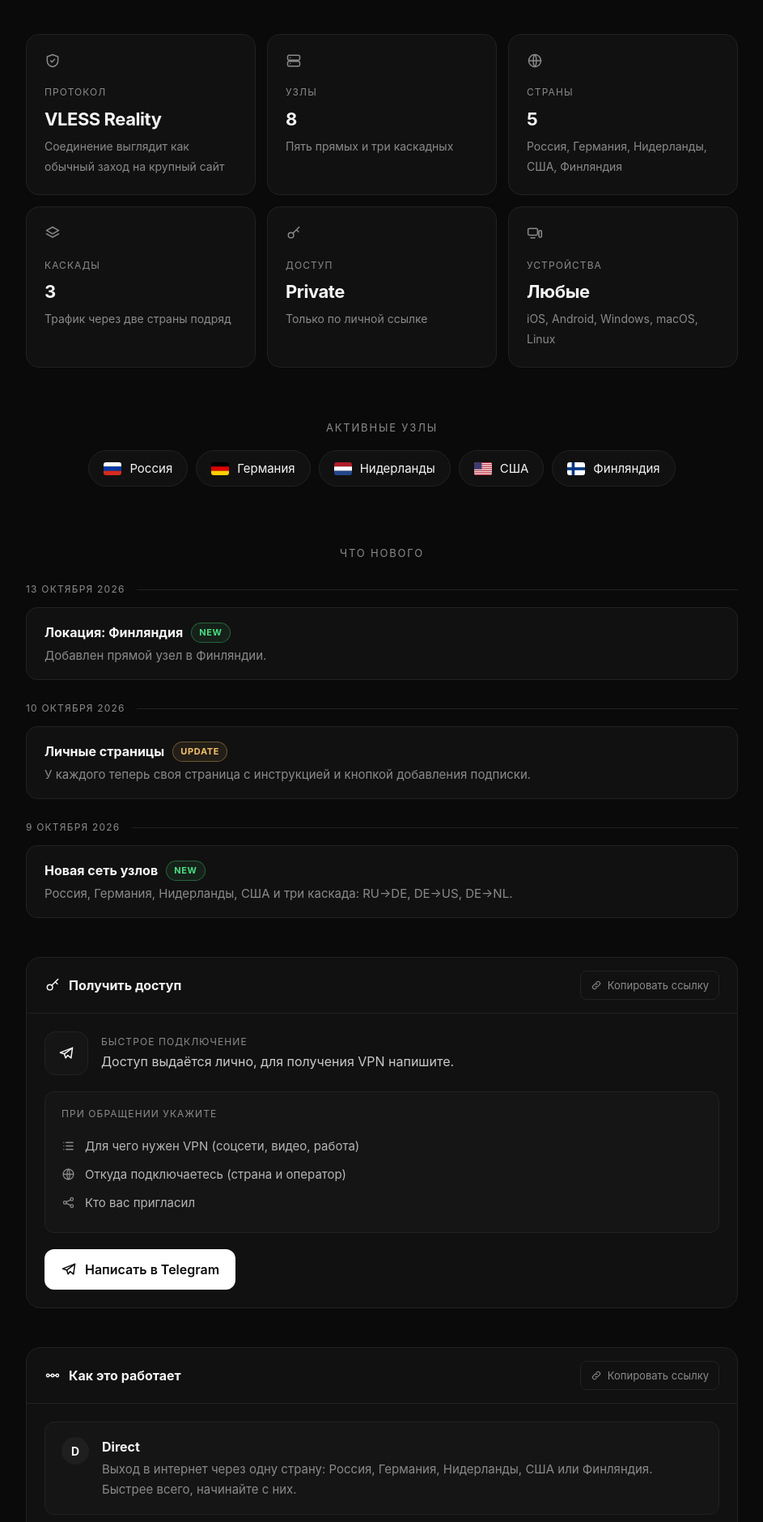
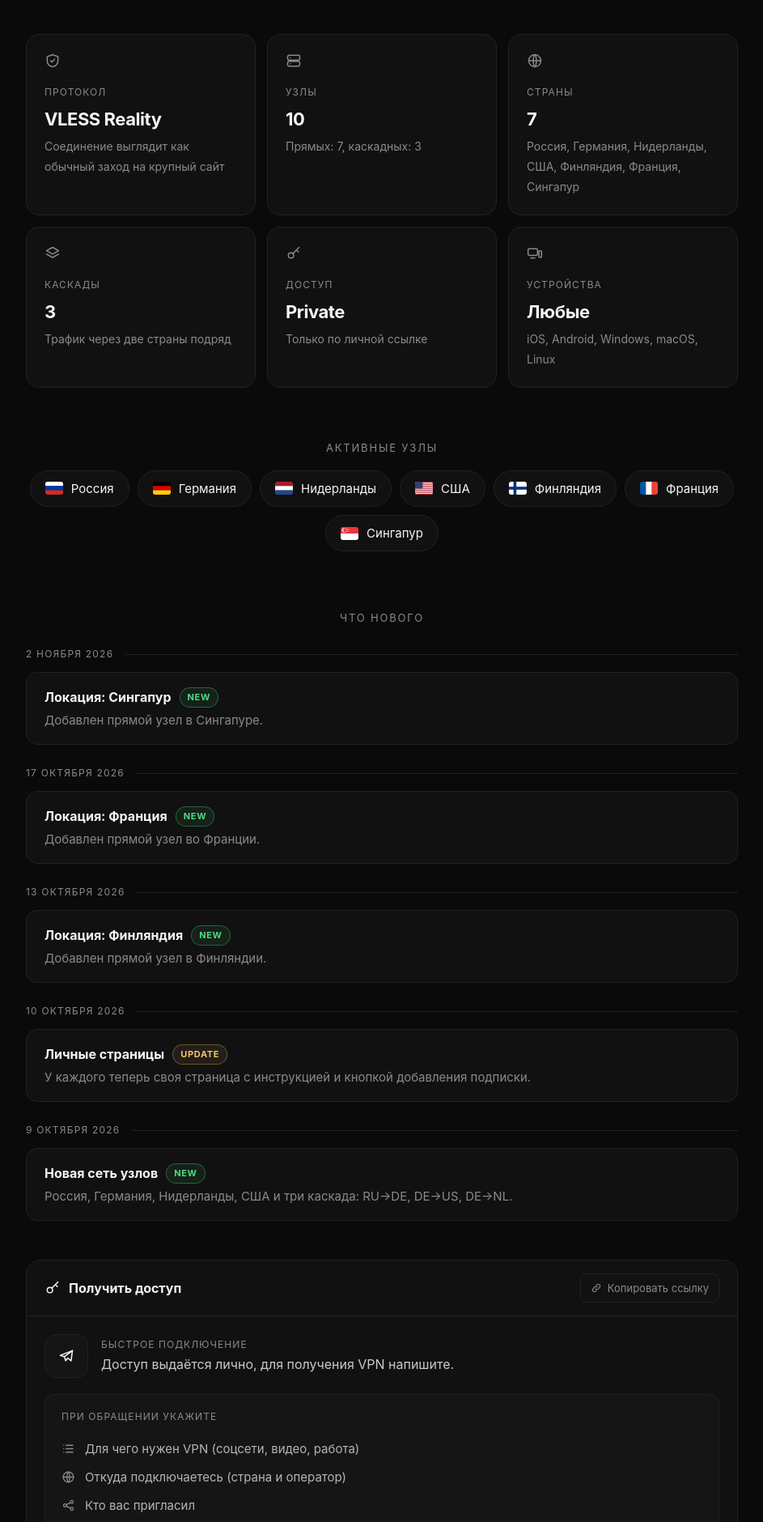
Before and after one commit to CatMan2890/Minehard-site.github.io, a plain HTML site: page index.html in a window 1280 px wide. Shown: the part 280-2160 px from the top of the page at 81% size, without its empty margins (168-1111 px from the left). Drawn offline with Linux system fonts and the light colour scheme.

Commit message:
Add files via upload

```diff
--- a/index.html
+++ b/index.html
@@ -88,6 +88,8 @@ a:focus-visible,button:focus-visible{outline:2px solid #fff;outline-offset:2px}
 <symbol id="f-de" viewBox="0 0 22 16"><rect width="22" height="5.4" fill="#000"/><rect y="5.3" width="22" height="5.4" fill="#d00"/><rect y="10.6" width="22" height="5.4" fill="#ffce00"/></symbol>
 <symbol id="f-nl" viewBox="0 0 22 16"><rect width="22" height="5.4" fill="#ae1c28"/><rect y="5.3" width="22" height="5.4" fill="#fff"/><rect y="10.6" width="22" height="5.4" fill="#21468b"/></symbol>
 <symbol id="f-fi" viewBox="0 0 22 16"><rect width="22" height="16" fill="#fff"/><rect y="6.2" width="22" height="3.6" fill="#003580"/><rect x="5.6" width="3.6" height="16" fill="#003580"/></symbol>
+<symbol id="f-fr" viewBox="0 0 22 16"><rect width="7.4" height="16" fill="#0055a4"/><rect x="7.3" width="7.4" height="16" fill="#fff"/><rect x="14.6" width="7.4" height="16" fill="#ef4135"/></symbol>
+<symbol id="f-sg" viewBox="0 0 22 16"><rect width="22" height="8" fill="#ef3340"/><rect y="8" width="22" height="8" fill="#fff"/><circle cx="4.6" cy="4" r="2.7" fill="#fff"/><circle cx="5.6" cy="4" r="2.5" fill="#ef3340"/><g fill="#fff"><circle cx="8" cy="2.1" r=".55"/><circle cx="9.6" cy="3.5" r=".55"/><circle cx="9" cy="5.5" r=".55"/><circle cx="7" cy="5.5" r=".55"/><circle cx="6.4" cy="3.5" r=".55"/></g></symbol>
 <symbol id="f-us" viewBox="0 0 22 16"><rect width="22" height="16" fill="#fff"/><g fill="#b22234"><rect width="22" height="1.23"/><rect y="2.46" width="22" height="1.23"/><rect y="4.92" width="22" height="1.23"/><rect y="7.38" width="22" height="1.23"/><rect y="9.85" width="22" height="1.23"/><rect y="12.3" width="22" height="1.23"/><rect y="14.77" width="22" height="1.23"/></g><rect width="9.4" height="8.6" fill="#3c3b6e"/></symbol>
 </defs></svg>
 <div class="w">
@@ -95,16 +97,14 @@ a:focus-visible,button:focus-visible{outline:2px solid #fff;outline-offset:2px}
 <p class="tl">Личная ссылка, несколько стран и каскады. Подключение занимает минуту.</p></section>
 <div class="grid">
 <div class="st rv"><svg class="ic"><use href="#i-shield"/></svg><small>Протокол</small><b>VLESS Reality</b><span>Соединение выглядит как обычный заход на крупный сайт</span></div>
-<div class="st rv"><svg class="ic"><use href="#i-srv"/></svg><small>Узлы</small><b>8</b><span>Пять прямых и три каскадных</span></div>
-<div class="st rv"><svg class="ic"><use href="#i-globe"/></svg><small>Страны</small><b>5</b><span>Россия, Германия, Нидерланды, США, Финляндия</span></div>
-<div class="st rv"><svg class="ic"><use href="#i-layers"/></svg><small>Каскады</small><b>3</b><span>Трафик через две страны подряд</span></div>
+<div class="st rv"><svg class="ic"><use href="#i-srv"/></svg><small>Узлы</small><b id="s-n">0</b><span id="s-nd"></span></div>
+<div class="st rv"><svg class="ic"><use href="#i-globe"/></svg><small>Страны</small><b id="s-c">0</b><span id="s-cd"></span></div>
+<div class="st rv"><svg class="ic"><use href="#i-layers"/></svg><small>Каскады</small><b id="s-k">0</b><span>Трафик через две страны подряд</span></div>
 <div class="st rv"><svg class="ic"><use href="#i-key"/></svg><small>Доступ</small><b>Private</b><span>Только по личной ссылке</span></div>
 <div class="st rv"><svg class="ic"><use href="#i-dev"/></svg><small>Устройства</small><b>Любые</b><span>iOS, Android, Windows, macOS, Linux</span></div>
 </div>
 <div class="lb">Активные узлы</div>
-<div class="chips rv">
-<span class="chip"><svg class="fl"><use href="#f-ru"/></svg>Россия</span><span class="chip"><svg class="fl"><use href="#f-de"/></svg>Германия</span><span class="chip"><svg class="fl"><use href="#f-nl"/></svg>Нидерланды</span><span class="chip"><svg class="fl"><use href="#f-us"/></svg>США</span><span class="chip"><svg class="fl"><use href="#f-fi"/></svg>Финляндия</span>
-</div>
+<div class="chips rv" id="chips"></div>
 <div class="lb" style="margin-top:72px">Что нового</div>
 <div id="news"></div>
 
@@ -117,8 +117,8 @@ a:focus-visible,button:focus-visible{outline:2px solid #fff;outline-offset:2px}
 <div id="cta"></div></div></div>
 
 <div class="pn rv" id="how"><div class="ph"><h3><svg class="ic"><use href="#i-flow"/></svg>Как это работает</h3><button class="cl" data-id="how"><svg class="ic"><use href="#i-link"/></svg><span>Копировать ссылку</span></button></div><div class="pb">
-<div class="sp"><i>D</i><div><b>Direct</b><span>Выход в интернет через одну страну: Россия, Германия, Нидерланды, США или Финляндия. Быстрее всего, начинайте с них.</span></div></div>
-<div class="sp"><i>C</i><div><b>Cascade</b><span>Трафик идёт через две страны подряд: Россия → Германия, Германия → США, Германия → Нидерланды. Медленнее, но выручает, когда прямые узлы режутся.</span></div></div>
+<div class="sp"><i>D</i><div><b>Direct</b><span>Выход в интернет через одну страну: <span id="dir-list"></span>. Быстрее всего, начинайте с них.</span></div></div>
+<div class="sp"><i>C</i><div><b>Cascade</b><span>Трафик идёт через две страны подряд: <span id="casc-text"></span>. Медленнее, но выручает, когда прямые узлы режутся.</span></div></div>
 </div></div>
 
 <div class="pn rv" id="fix"><div class="ph"><h3><svg class="ic"><use href="#i-wrench"/></svg>Если что-то не так</h3><button class="cl" data-id="fix"><svg class="ic"><use href="#i-link"/></svg><span>Копировать ссылку</span></button></div><div class="pb">
@@ -143,15 +143,30 @@ a:focus-visible,button:focus-visible{outline:2px solid #fff;outline-offset:2px}
 (function(){
 /* НАСТРОЙКИ: впишите ссылку на Telegram, почту и ведите список обновлений */
 var C={
- tg:'t.me/catserv_vpn_bot',
- mail:'vpn.support@catserv.space',
+ tg:'',
+ mail:'',
+ /* страны с прямыми узлами: [код, название]. Флаг берётся из #f-код, иначе показывается код */
+ countries:[['RU','Россия'],['DE','Германия'],['NL','Нидерланды'],['US','США'],['FI','Финляндия'],['FR','Франция'],['SG','Сингапур']],
+ /* каскады: [вход, выход]. Удалите строку, если каскада нет */
+ cascades:[['RU','DE'],['DE','US'],['DE','NL']],
  news:[
+  {d:'2 ноября 2026',t:'Локация: Сингапур',k:'NEW',x:'Добавлен прямой узел в Сингапуре.'},
+  {d:'17 октября 2026',t:'Локация: Франция',k:'NEW',x:'Добавлен прямой узел во Франции.'},
   {d:'13 октября 2026',t:'Локация: Финляндия',k:'NEW',x:'Добавлен прямой узел в Финляндии.'},
   {d:'10 октября 2026',t:'Личные страницы',k:'UPDATE',x:'У каждого теперь своя страница с инструкцией и кнопкой добавления подписки.'},
   {d:'9 октября 2026',t:'Новая сеть узлов',k:'NEW',x:'Россия, Германия, Нидерланды, США и три каскада: RU→DE, DE→US, DE→NL.'}
  ]};
 var $=function(i){return document.getElementById(i)};
 function el(t,c,h){var e=document.createElement(t);if(c)e.className=c;if(h!=null)e.textContent=h;return e}
+var NM={};C.countries.forEach(function(c){NM[c[0]]=c[1]});
+function flag(c){return document.getElementById('f-'+c.toLowerCase())?'<svg class="fl"><use href="#f-'+c.toLowerCase()+'"/></svg>':''}
+C.countries.forEach(function(c){var s=el('span','chip');s.innerHTML=flag(c[0]);s.appendChild(document.createTextNode(c[1]));$('chips').appendChild(s)});
+var cs=C.cascades.map(function(k){return (NM[k[0]]||k[0])+' → '+(NM[k[1]]||k[1])});
+$('s-n').textContent=C.countries.length+C.cascades.length;$('s-nd').textContent='Прямых: '+C.countries.length+', каскадных: '+C.cascades.length;
+$('s-c').textContent=C.countries.length;$('s-cd').textContent=C.countries.map(function(c){return c[1]}).join(', ');
+$('s-k').textContent=C.cascades.length;
+$('dir-list').textContent=C.countries.map(function(c){return c[1]}).join(', ');
+$('casc-text').textContent=cs.join(', ');
 var nw=$('news'),last='';
 C.news.forEach(function(n){
  if(n.d!==last){nw.appendChild(el('div','dh rv',n.d));last=n.d}
```
